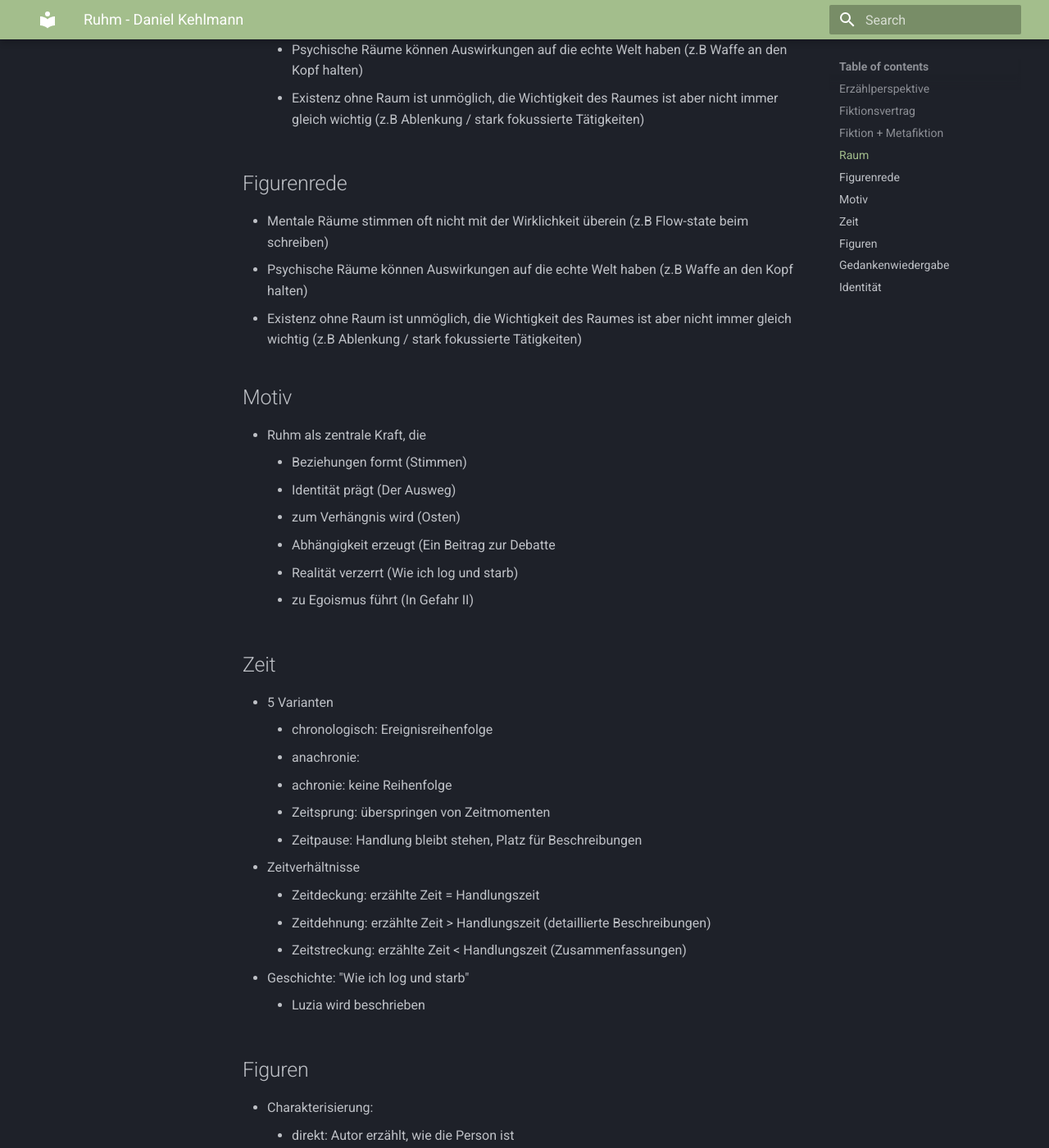
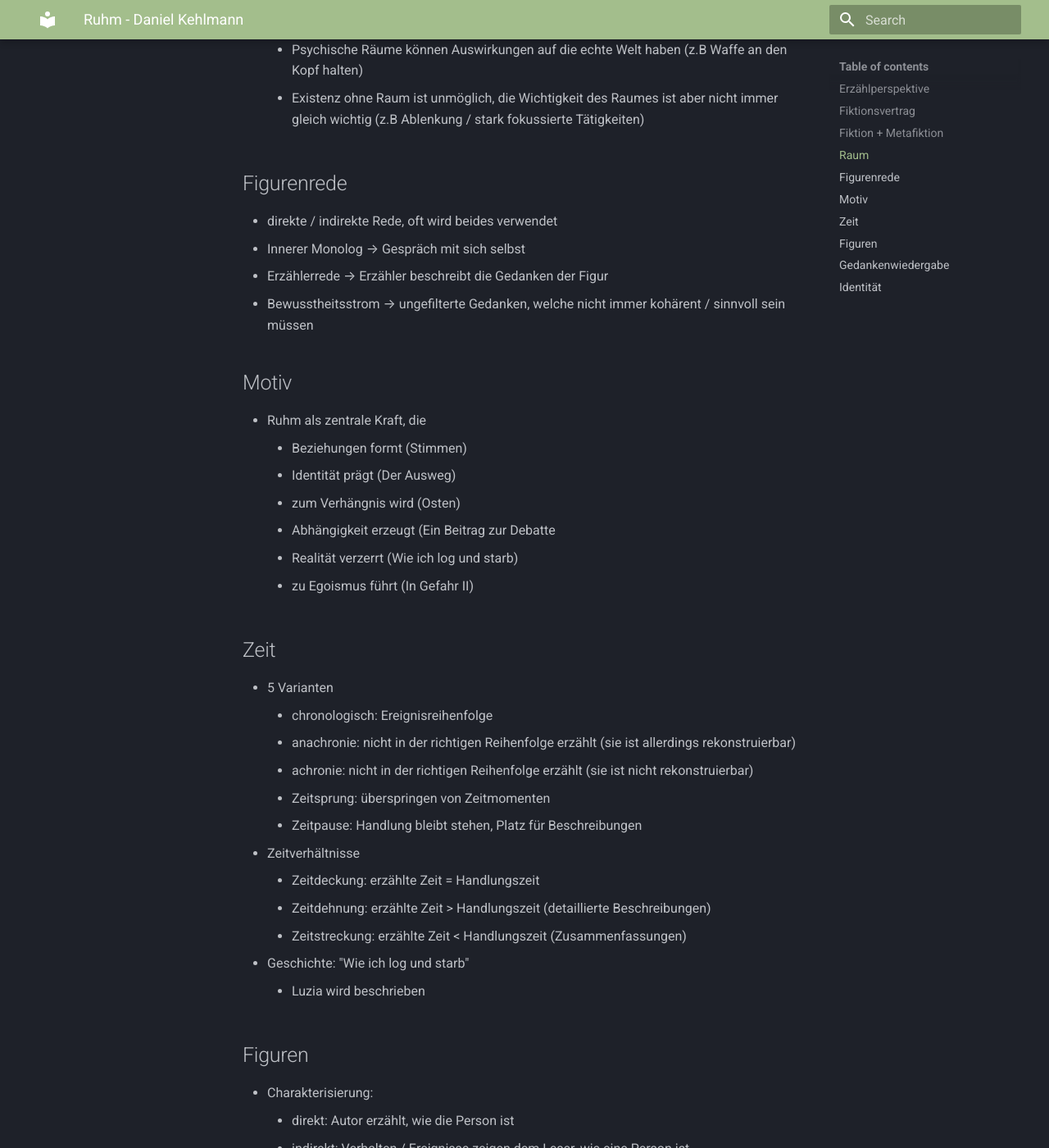
Before and after one commit to VSparl/summary-site, an MkDocs documentation site: the page built from docs/de/3/summary.md, in a window 1280 px wide and 1400 px high, scrolled down 1814 px. Shown: the whole window at 82% size. Built offline with MkDocs 1.6.1 and Material for MkDocs 9.7.7, drawn with Linux system fonts in a browser that asks for light colours; some of the changed text lies outside the part shown.

Commit message:
Applied corrections to German summary

```diff
--- a/docs/de/3/summary.md
+++ b/docs/de/3/summary.md
@@ -10,7 +10,7 @@
 - Geschichte: "Rosalie geht sterben"
     - zu Beginn auktorial: kennt Hintergrundinformationen
     - wird teilweise zu personal: erzählt aus seiner interaktiven Rolle als Autor
-    - Taxifahrer taucht auf, Leo hat keine Kontrolle mehr -> neutral
+    - Taxifahrer taucht auf, Leo hat keine Kontrolle mehr &rightarrow; neutral
     - später wieder auktorial
     - am Ende wird auktoriale Macht verwendet, um den Verlauf der Geschichte zu ändern und selbst darin teilzunehmen
 ## Fiktionsvertrag
@@ -43,9 +43,10 @@
     - Psychische Räume können Auswirkungen auf die echte Welt haben (z.B Waffe an den Kopf halten)
     - Existenz ohne Raum ist unmöglich, die Wichtigkeit des Raumes ist aber nicht immer gleich wichtig (z.B Ablenkung / stark fokussierte Tätigkeiten)
 ## Figurenrede
-- Mentale Räume stimmen oft nicht mit der Wirklichkeit überein (z.B Flow-state beim schreiben)
-- Psychische Räume können Auswirkungen auf die echte Welt haben (z.B Waffe an den Kopf halten)
-- Existenz ohne Raum ist unmöglich, die Wichtigkeit des Raumes ist aber nicht immer gleich wichtig (z.B Ablenkung / stark fokussierte Tätigkeiten)
+- direkte / indirekte Rede, oft wird beides verwendet
+- Innerer Monolog &rightarrow; Gespräch mit sich selbst
+- Erzählerrede &rightarrow; Erzähler beschreibt die Gedanken der Figur
+- Bewusstheitsstrom &rightarrow; ungefilterte Gedanken, welche nicht immer kohärent / sinnvoll sein müssen
 ## Motiv
 - Ruhm als zentrale Kraft, die
     - Beziehungen formt (Stimmen)
@@ -57,8 +58,8 @@
 ## Zeit
 - 5 Varianten
     - chronologisch: Ereignisreihenfolge
-    - anachronie:
-    - achronie: keine Reihenfolge
+    - anachronie: nicht in der richtigen Reihenfolge erzählt (sie ist allerdings rekonstruierbar)
+    - achronie: nicht in der richtigen Reihenfolge erzählt (sie ist nicht rekonstruierbar)
     - Zeitsprung: überspringen von Zeitmomenten
     - Zeitpause: Handlung bleibt stehen, Platz für Beschreibungen
 - Zeitverhältnisse
```
